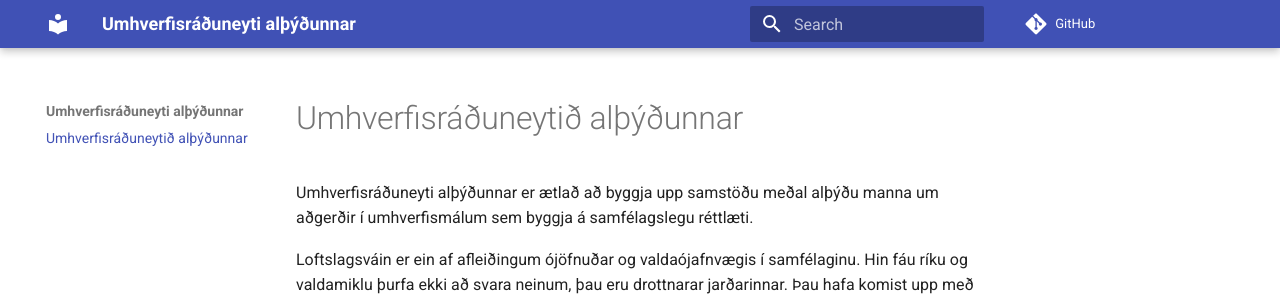
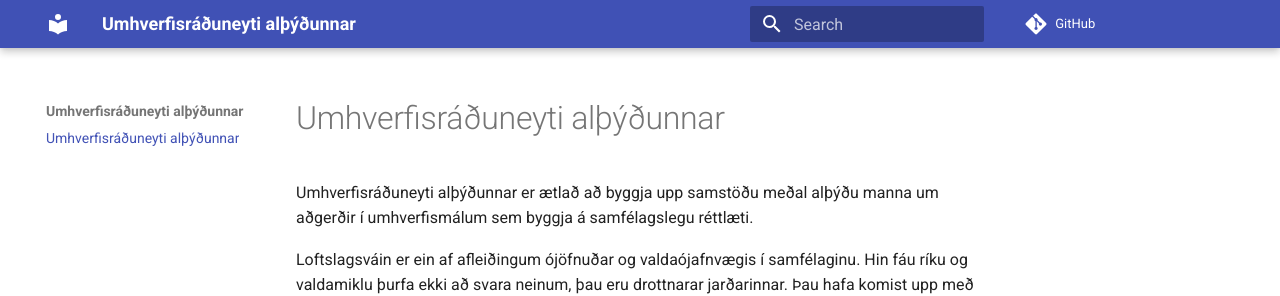
Before and after one commit to jokull/ura, an MkDocs documentation site: the page built from docs/index.md, in a window 1280 px wide and 958 px high. Shown: the top 296 px of the window. Built offline with MkDocs 1.6.1 and Material for MkDocs 9.7.7, drawn with Linux system fonts in a browser that asks for light colours; comment, search, counter and statistics services are not loaded.

Commit message:
Update index.md

```diff
--- a/docs/index.md
+++ b/docs/index.md
@@ -1,4 +1,4 @@
-# Umhverfisráðuneytið alþýðunnar
+# Umhverfisráðuneyti alþýðunnar
 
 Umhverfisráðuneyti alþýðunnar er ætlað að byggja upp samstöðu meðal alþýðu manna um aðgerðir í umhverfismálum sem byggja á samfélagslegu réttlæti.
 
```
